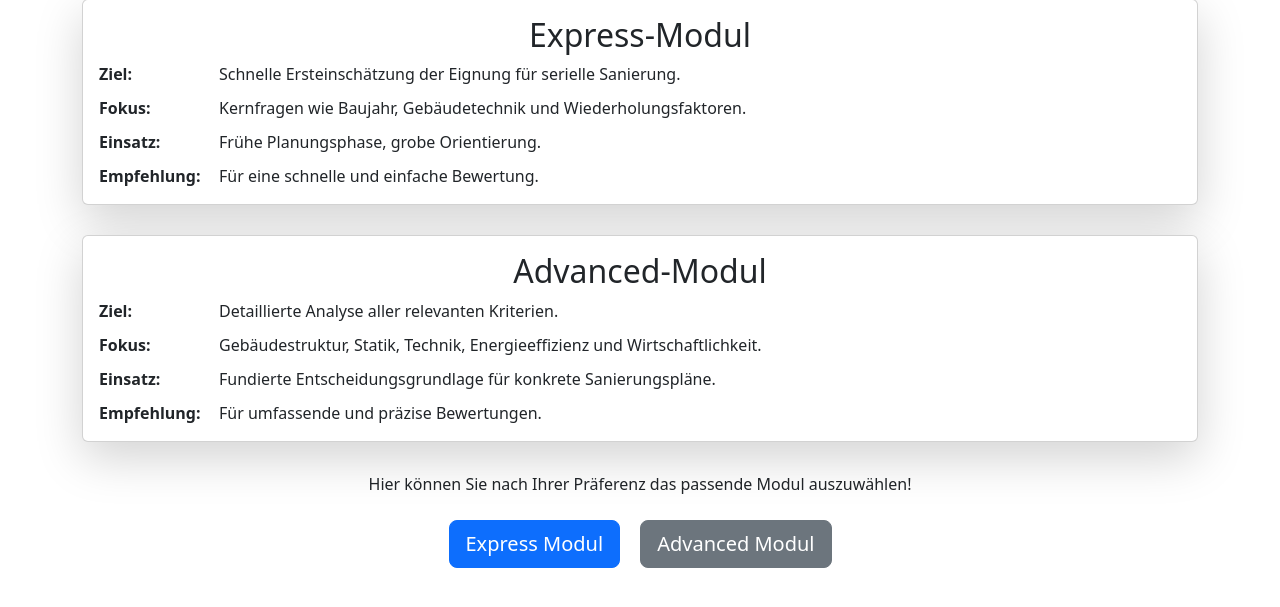
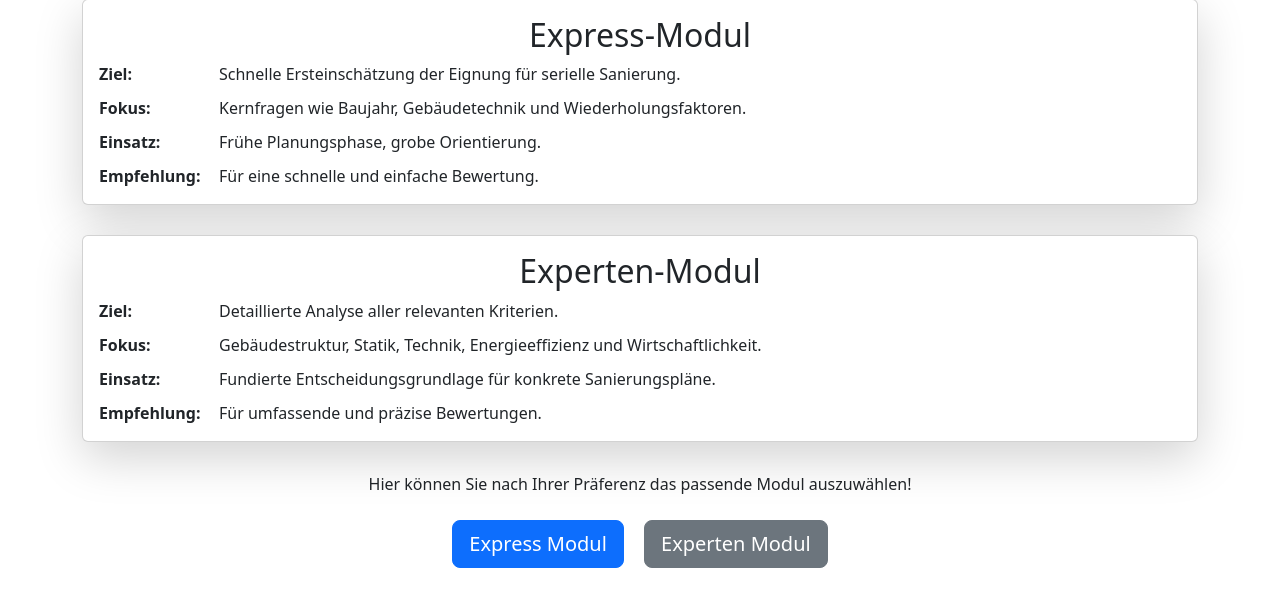
Before and after one commit to iGodmovement/BA, a Flask app: page /choose_module/ in a window 1280 px wide. Shown: the part 154-761 px from the top of the page. Run offline with Flask 3, Linux system fonts and the light colour scheme; parts of the project's set-up code (start-up, migrations or seed data) failed here and were passed over.

Commit message:
Experten Modul

```diff
--- a/app.py
+++ b/app.py
@@ -212,15 +212,15 @@ def summary():
     module_scores = {
         'Basic': calculate_module_score(basic_answers, 'Basic'),
         'Express': calculate_module_score(express_answers, 'Express'),
-        'Advanced': calculate_module_score(advanced_answers, 'Advanced')
+        'Experten': calculate_module_score(advanced_answers, 'Experten')
     }
 
-    total_score = module_scores['Express'] + module_scores['Advanced']
+    total_score = module_scores['Express'] + module_scores['Experten']
 
     session['all_answers'] = {
         'Basic': basic_answers,
         'Express': express_answers,
-        'Advanced': advanced_answers
+        'Experten': advanced_answers
     }
 
     questions = {str(q.id): q for q in Question.query.all()}
--- a/templates/advanced_quiz.html
+++ b/templates/advanced_quiz.html
@@ -16,7 +16,7 @@
 
     <!-- Container -->
     <div class="container mt-5">
-        <h1 class="text-center mb-4">Advanced Modul</h1>
+        <h1 class="text-center mb-4">Experten Modul</h1>
 
         <!-- Quiz Formular -->
         <form method="POST" class="card p-4 shadow-sm">
--- a/templates/choose_module.html
+++ b/templates/choose_module.html
@@ -54,7 +54,7 @@
         <!-- Advanced-Modul -->
         <section class="card shadow-lg module-section">
             <div class="card-body">
-                <h2 class="card-title text-center">Advanced-Modul</h2>
+                <h2 class="card-title text-center">Experten-Modul</h2>
                 <div class="module-description">
                     <p><strong>Ziel:</strong><span>Detaillierte Analyse aller relevanten Kriterien.</span></p>
                     <p><strong>Fokus:</strong><span>Gebäudestruktur, Statik, Technik, Energieeffizienz und Wirtschaftlichkeit.</span></p>
@@ -72,7 +72,7 @@
         <!-- Buttons -->
         <form method="POST" class="text-center">
             <button type="submit" name="module" value="Express" class="btn btn-primary btn-lg me-3">Express Modul</button>
-            <button type="submit" name="module" value="Advanced" class="btn btn-secondary btn-lg">Advanced Modul</button>
+            <button type="submit" name="module" value="Advanced" class="btn btn-secondary btn-lg">Experten Modul</button>
         </form>
     </main>
 </body>
--- a/templates/summary.html
+++ b/templates/summary.html
@@ -44,7 +44,7 @@
                 </table>
 
                 <!-- Express und Advanced Module -->
-                {% for module in ['Express', 'Advanced'] %}
+                {% for module in ['Express', 'Experten'] %}
                 <h2 class="mt-5">{{ module }} Modul</h2>
                 <div class="alert alert-info">
                     Modul-Score: <strong>{{ module_scores[module] }} Punkte</strong>
```
